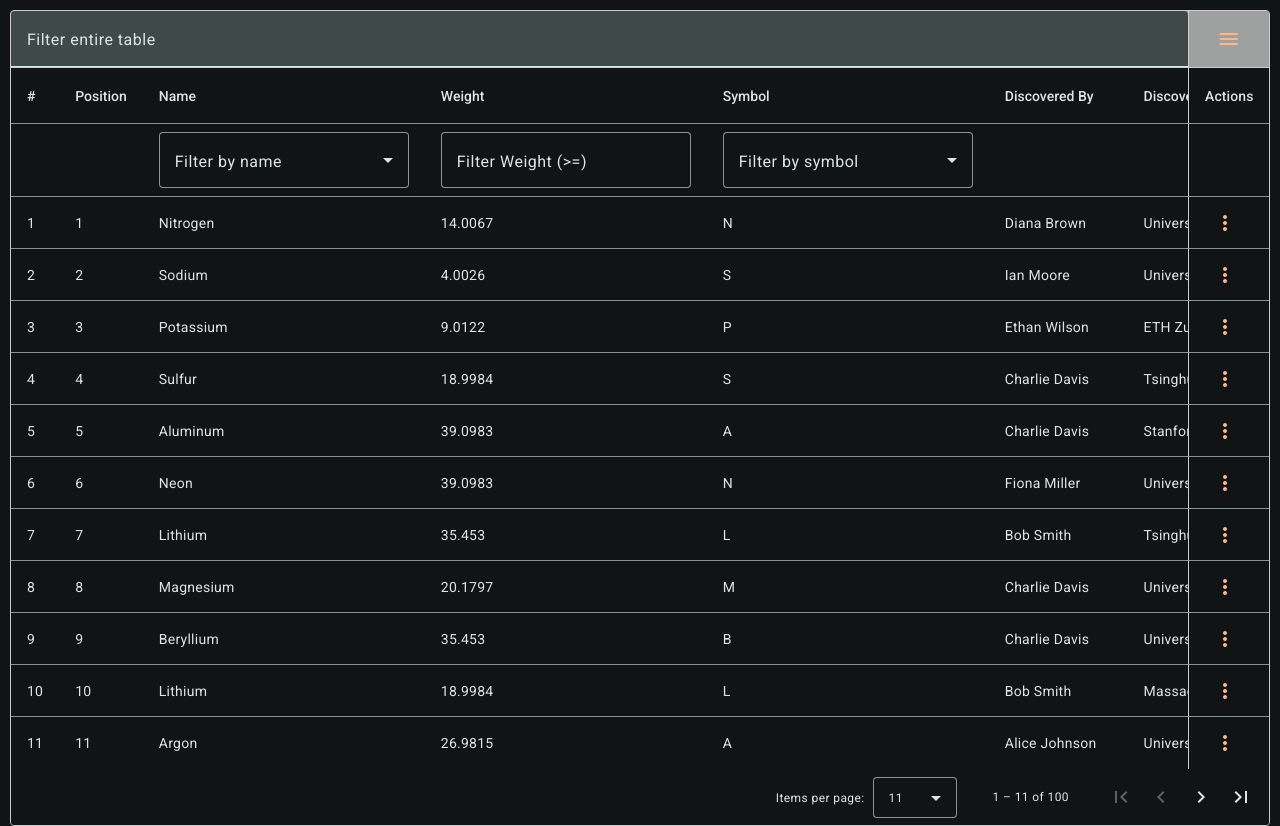
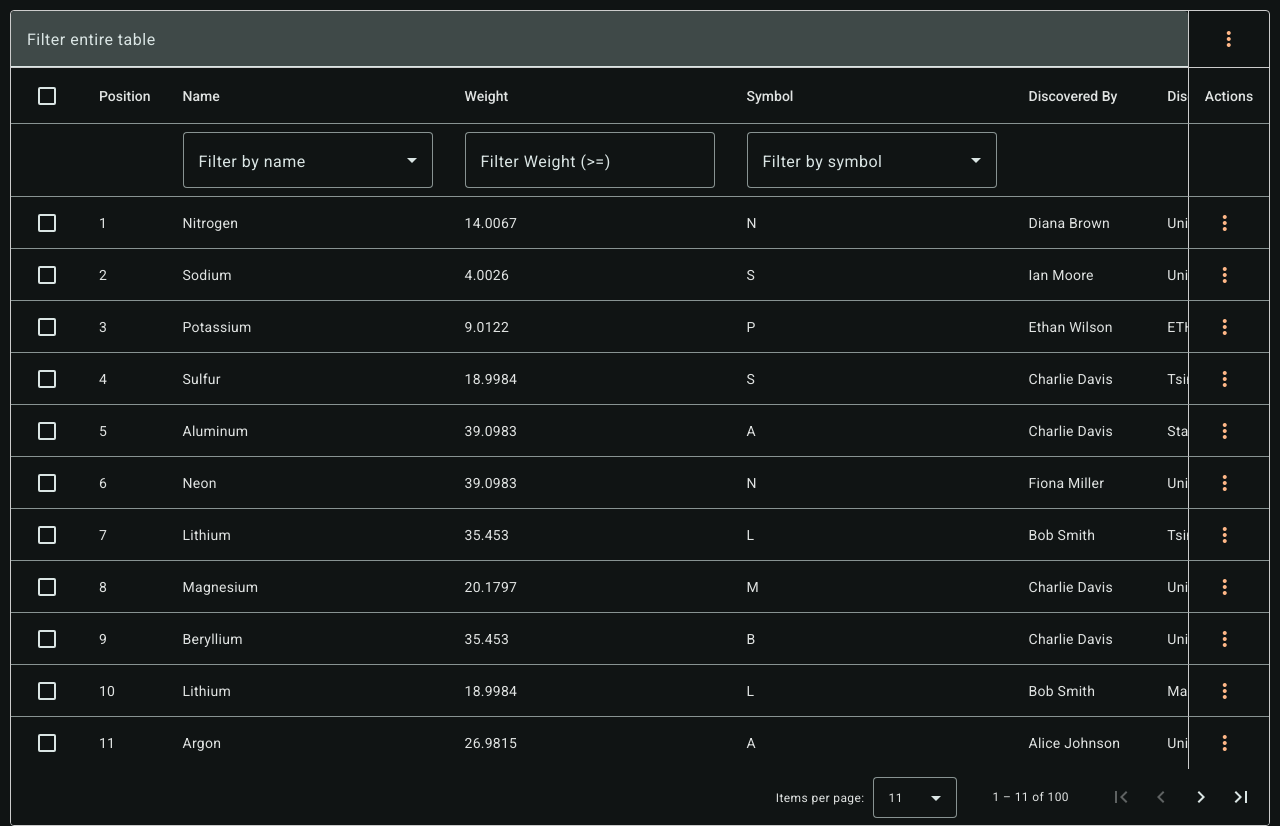
Before and after one commit to this-wastes-time/sp1-custom-table, an Angular app in the folder sp1-custom-table/: page / in a window 1280 px wide. Built offline with nearby package versions, Linux system fonts and the light colour scheme.

Commit message:
#7 added support for batch row actions; update implementation for table menu; added interface TableAction and renamed file row-action to actions; update Table interface

```diff
--- a/sp1-custom-table/src/app/app.component.ts
+++ b/sp1-custom-table/src/app/app.component.ts
@@ -234,7 +234,7 @@ export class AppComponent {
       ],
       stickyHeaders: true,
     },
-    showRowNumbers: true,
+    // showRowNumbers: true,
     rowClass: (row) => (row.name === 'Calcium' ? ['gold', 'bold'] : ''),
     sortOptions: {
       sortFunc(item, property) {
@@ -244,6 +244,20 @@ export class AppComponent {
         return item[property];
       },
     },
+    tableActions: [
+      {
+        label: 'Delete rows',
+        description: 'Delete selected rows',
+        action: (rows?: any[]) => rows?.map((row) => console.log('Deleting:', row)),
+        disabled: (rows?: any[]) => !rows || rows.length === 0,
+      },
+      {
+        label: 'Export rows',
+        description: 'Export selected rows',
+        action: () => console.log('Exporting selected rows'),
+        disabled: (rows?: any[]) => !rows || rows.length === 0,
+      },
+    ],
     rowActions: {
       stickyActions: true,
       actions: [
--- a/sp1-custom-table/src/app/shared/components/custom-table/custom-table.component.html
+++ b/sp1-custom-table/src/app/shared/components/custom-table/custom-table.component.html
@@ -2,12 +2,13 @@
   <div class="table-paginator-container">
     <div class="spinner-div" appGeneralSpinner
       [spinnerBusy]="loading" [spinnerColor]="'accent'"
+      [style.background]="loading ? 'var(--spinner-background)' : 'none'"
       [style.z-index]="loading ? 110 : -1"></div>
 
     @if (tableConfig.filterOptions) {
       <div class="table-filter-container">
         <!-- Table filter -->
-        <div class="filter-search-box" [class.table-menu-showing]="tableActions.length > 0">
+        <div class="filter-search-box" [class.table-menu-showing]="(tableConfig.tableActions?.length ?? 0) > 0">
           <app-search-box #searchBox [id]="tableConfig.filterOptions.id ?? ''"
             [label]="tableConfig.filterOptions.label ?? ''"
             [placeholder]="tableConfig.filterOptions.placeholder ?? ''"
@@ -15,16 +16,16 @@
             (inputChange)="applyFilter($event)">
           </app-search-box>
         </div>
-        @if (tableActions.length > 0) {
-          <!-- Table menu -->
+        <!-- Table menu -->
+        @if ((tableConfig.tableActions?.length ?? 0) > 0) {
           <div class="table-menu">
             <button mat-icon-button [color]="'accent'" [matMenuTriggerFor]="tableMenu">
-              <mat-icon>menu</mat-icon>
+              <mat-icon>more_vert</mat-icon>
             </button>
             <mat-menu #tableMenu="matMenu">
-              @for (action of tableActions; track action) {
-                <span [class.disabled-wrapper]="action.disabled">
-                  <button mat-menu-item [attr.aria-label]="action.description" [disabled]="action.disabled" (click)="action.action()">
+              @for (action of tableConfig.tableActions; track action) {
+                <span [class.disabled-wrapper]="action.disabled?.(selectedRows)">
+                  <button mat-menu-item [attr.aria-label]="action.description" [disabled]="action.disabled?.(selectedRows)" (click)="action.action(selectedRows)">
                     <span> {{ action.label }}</span>
                   </button>
                 </span>
@@ -36,7 +37,6 @@
     }
 
     <div class="table-container">
-
       <table mat-table [dataSource]="dataSource" matSort
         [matSortActive]="tableConfig.sortOptions?.initialSort?.active ?? ''"
         [matSortDirection]="tableConfig.sortOptions?.initialSort?.direction ?? ''"
@@ -45,6 +45,25 @@
 
         <!--- Note that these columns can be defined in any order.
               The actual rendered columns are set as a property on the row definition" -->
+
+        <!-- Column for multiple row checkbox selection. -->
+        @if ((tableConfig.tableActions?.length ?? 0) > 0) {
+          <ng-container matColumnDef="select">
+            <th class="non-filter-header" mat-header-cell *matHeaderCellDef>
+              <mat-checkbox [checked]="allSelected()" [indeterminate]="someSelected()" (change)="toggleAllSelection($event.checked)"></mat-checkbox>
+            </th>
+            <td mat-cell *matCellDef="let row">
+              <mat-checkbox [checked]="row.selected" (change)="selectRow($event.checked, row)"></mat-checkbox>
+            </td>
+          </ng-container>
+
+          <!-- Filter column for numbered rows. -->
+          @if (displayColumnsFilters.length > 0) {
+            <ng-container matColumnDef="select-filter">
+              <th mat-header-cell *matHeaderCellDef></th>
+            </ng-container>
+          }
+        }
 
         <!-- Column for numbered rows. -->
         @if (tableConfig.showRowNumbers) {
--- a/sp1-custom-table/src/app/shared/components/custom-table/custom-table.component.scss
+++ b/sp1-custom-table/src/app/shared/components/custom-table/custom-table.component.scss
@@ -39,7 +39,6 @@
   display: flex;
   justify-content: center;
   align-items: center;
-  background: var(--spinner-background);
   position: absolute;
   width: 100%;
   height: 100%;
--- a/sp1-custom-table/src/app/shared/components/custom-table/custom-table.component.ts
+++ b/sp1-custom-table/src/app/shared/components/custom-table/custom-table.component.ts
@@ -7,13 +7,6 @@ import { MatSort, Sort } from '@angular/material/sort';
 import { LiveAnnouncer } from '@angular/cdk/a11y';
 import { SearchBoxComponent } from '../search-box/search-box.component';
 import { MatCheckboxChange } from '@angular/material/checkbox';
-
-interface TableAction {
-  label: string; // The text label displayed for the action
-  description: string; // Optional description of the action
-  action: () => void; // A function executed when the action is triggered
-  disabled?: () => boolean; // A function to determine if the action should be disabled
-}
 
 @Component({
   selector: 'app-custom-table',
@@ -42,9 +35,8 @@ export class CustomTableComponent implements OnChanges, AfterViewInit {
   columnFilters: Record<string, string> = {}; // Store filters for each column
   columnSelectFilterOptions: Record<string, any[]> = {}; // Store select dropdown filter options for each column
 
-  // Table options.
-  tableMenuOpen!: boolean;
-  tableActions: TableAction[] = [];
+  // Selected rows vars.
+  selectedRows!: any[]; // Store selected rows of table.
 
   constructor(
     private announcer: LiveAnnouncer,
@@ -63,7 +55,7 @@ export class CustomTableComponent implements OnChanges, AfterViewInit {
       }
       // If table or column-level filters are present, add action to table.
       if (this.tableConfig.filterOptions || this.displayColumnsFilters.length > 0) {
-        this.tableActions.push({
+        const resetFiltersAction = {
           label: 'Reset filters',
           description: 'Clear all filters and search terms',
           action: () => {
@@ -72,7 +64,12 @@ export class CustomTableComponent implements OnChanges, AfterViewInit {
             this.columnFilters = {};
             this.applyFilters();
           }
-        });
+        };
+
+        this.tableConfig.tableActions = [
+          resetFiltersAction,
+          ...(this.tableConfig.tableActions || [])
+        ];
       }
     }
 
@@ -98,6 +95,11 @@ export class CustomTableComponent implements OnChanges, AfterViewInit {
     // Include the row number column.
     if (this.tableConfig.showRowNumbers) {
       this.displayColumns.unshift('#');
+    }
+
+    // Include the multi-row select column.
+    if (this.tableConfig.tableActions) {
+      this.displayColumns.unshift('select');
     }
 
     // Include the action column.
@@ -192,4 +194,24 @@ export class CustomTableComponent implements OnChanges, AfterViewInit {
     // Revert checkbox state to "ignore" change event.
     event.source.checked = !event.checked;
   }
+
+  protected selectRow(checked: boolean, row: any): void {
+    row.selected = checked;
+    this.selectedRows = this.dataSource.data.filter(row => row.selected);
+  }
+
+  protected toggleAllSelection(checked: boolean): void {
+    this.dataSource._pageData(this.dataSource.data).map((row) => row.selected = checked);
+    this.selectedRows = this.dataSource.data.filter(row => row.selected);
+  }
+
+  // Just playing around with different function signatures..
+  protected readonly allSelected = () => {
+    return this.dataSource._pageData(this.dataSource.data).every((row) => row.selected);
+  };
+
+  protected readonly someSelected = () => {
+    return this.dataSource._pageData(this.dataSource.data).some((row) => row.selected) &&
+      !this.dataSource._pageData(this.dataSource.data).every((row) => row.selected);
+  };
 }
--- a/sp1-custom-table/src/app/shared/components/custom-table/models/table.model.ts
+++ b/sp1-custom-table/src/app/shared/components/custom-table/models/table.model.ts
@@ -1,7 +1,7 @@
 import { Pagination } from '../../custom-paginator/models/paginator.model';
 import { ColumnsConfig } from './column.model';
 import { TableFilter } from './filter.model';
-import { RowActionsConfig } from './row-action.model';
+import { RowActionsConfig, TableAction } from './actions.model';
 import { SortConfig } from './sort.model';
 
 export interface Table {
@@ -11,6 +11,7 @@ export interface Table {
   showRowNumbers?: boolean; // Whether to display a numbered row
   rowClass?: (row: any) => string | string[]; // Function to determine CSS class for a row
   sortOptions?: SortConfig; // Configuration for sorting
+  tableActions?: TableAction[]; // Array of table actions. Some batch row action or clearing all filters.
   rowActions?: RowActionsConfig; // Configuration for row actions
   filterOptions?: TableFilter; // Configuration for table filter
   pagination?: Pagination; // Configuration for pagination
```
Also changed, not shown: sp1-custom-table/src/app/shared/components/custom-table/models/actions.model.ts (renamed from sp1-custom-table/src/app/shared/components/custom-table/models/row-action.model.ts, +8 -1 lines).
